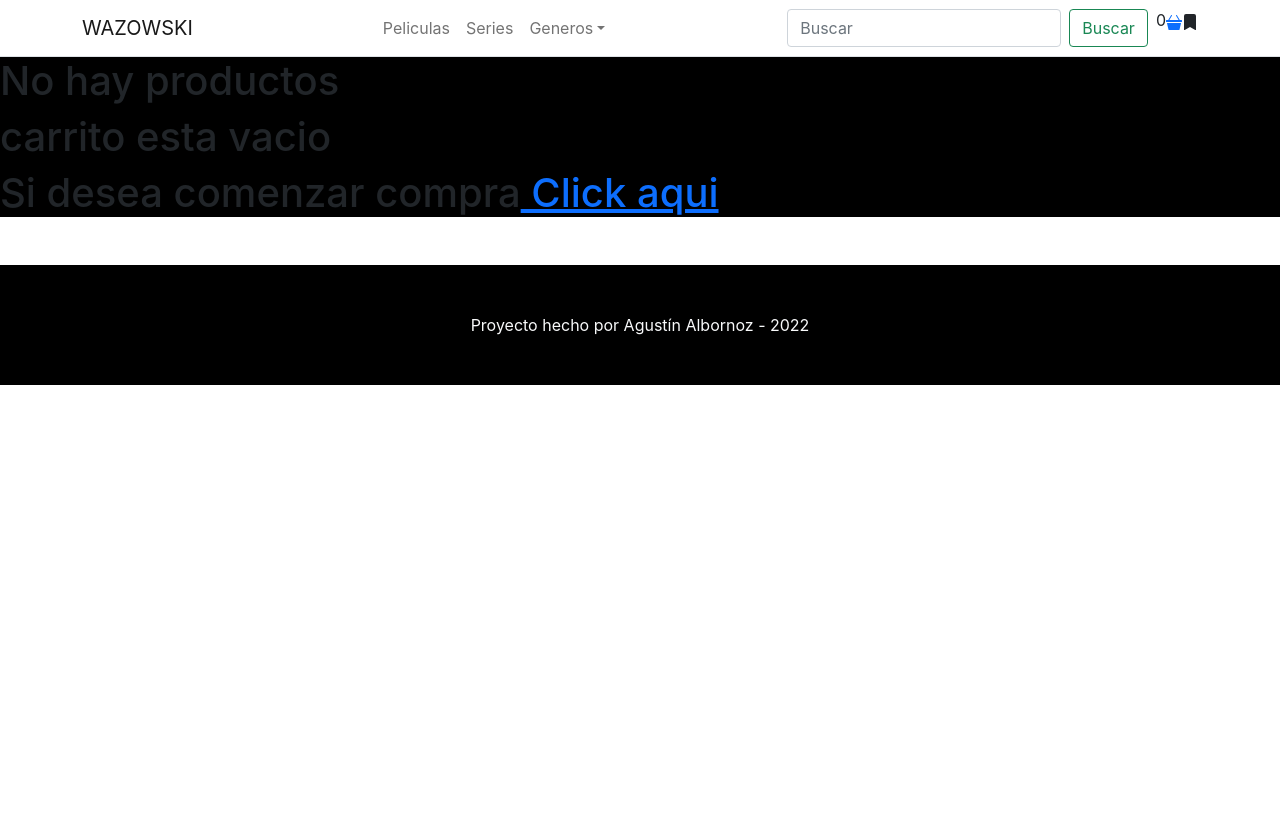
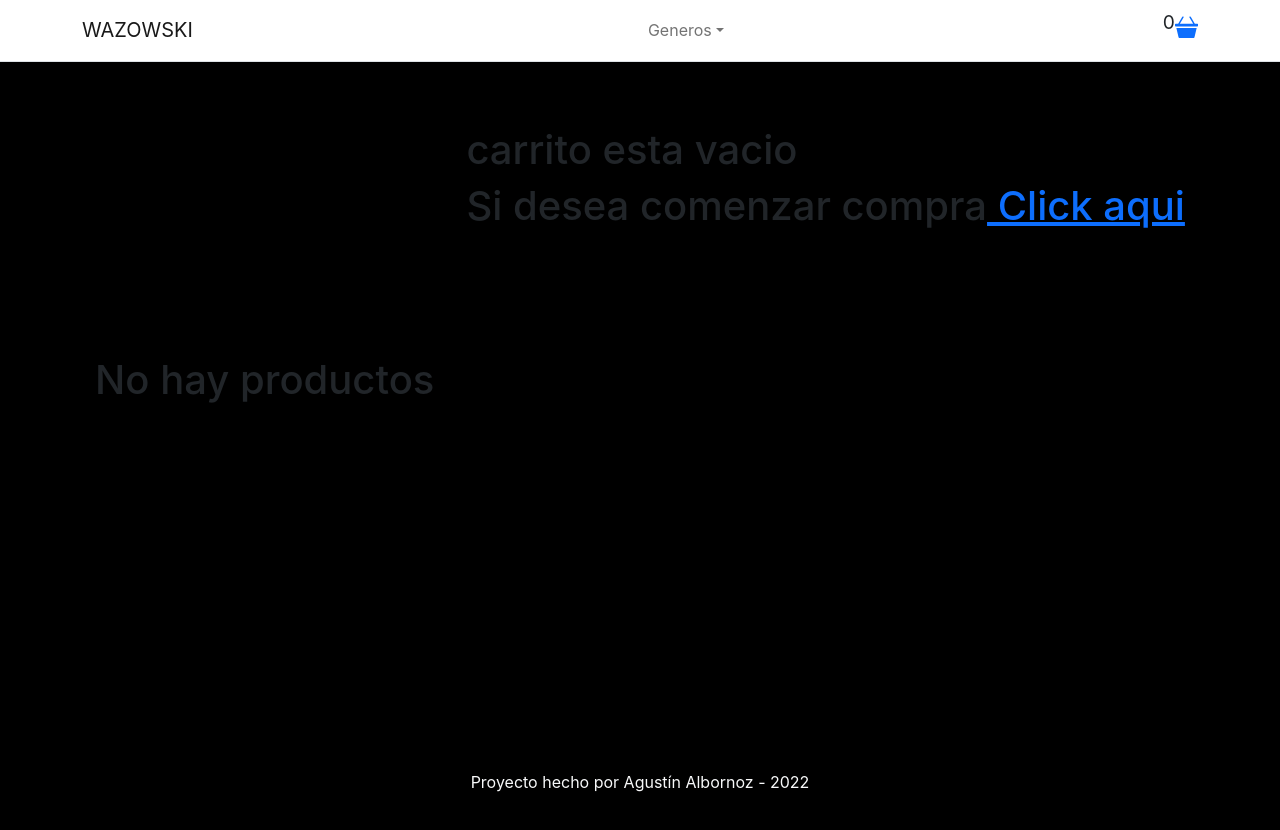
Before and after one commit to agustinAlbornoz/Movies-Albornoz, a React (Create React App) app: page /cart in a window 1280 px wide. Shown: the top 830 px of the page. Before the commit the page ends 800 px from the top, so only its background shows below. Built offline with nearby package versions, Linux system fonts and the light colour scheme; a web font is replaced by a local one.

Commit message:
change Cart section and selected stock

```diff
--- a/src/App.css
+++ b/src/App.css
@@ -45,20 +45,6 @@
     height: 40%;
 }
 
-.cartCard {
-
-    color: white;
-    background-color: Black;
-    height: 400px;
-    width: 50%
-}
-
-.cartCard img {
-    height: 400px;
-    width: auto;
-
-
-}
 
 .itemCount {
     align-items: center;
@@ -70,10 +56,54 @@
 
 }
 
-.cart{
+.cart {
     width: 100%;
-    height: auto;
-
+    height: 100%;
+    display: flex;
     align-items: center;
     justify-content: center;
+    padding-top: 5%;
 }
+
+.forms {
+    display: inline-block;
+    padding-bottom: 15px;
+    color: whitesmoke;
+
+}
+.textCart{
+    display:inline-flex;
+    height:80%;
+    width:100%;
+    margin-left: 15%;
+    margin-right: 50px;
+
+}
+.cartCard img{
+    margin-right:30px;
+    width: 10%;
+    height: 10%;
+}
+.cartCard button{
+    margin-left: 3%;
+}
+.listItem{
+    height:50%;
+    width: 80%;
+    padding-bottom: 40px;
+    padding-top: 20px;
+}
+.containerMoviesCart{
+    height:500px;
+    overflow: auto;
+}
+.footer{
+    background: black;
+    padding-top: 10%;
+    padding-bottom: 10%;
+}
+.iconCart{
+    text-align: center;
+    font-size: 120%;
+
+}
--- a/src/components/Cart/Cart.jsx
+++ b/src/components/Cart/Cart.jsx
@@ -90,6 +90,7 @@ const Cart = () => {
             <h3 className="text-uppercase text-center my-4">Datos personales</h3>
 
             <div className="form-group">
+              <h5>Nombre</h5>
               <input
                 onChange={handleInputChange}
                 type="text"
@@ -99,6 +100,7 @@ const Cart = () => {
                 value={form.buyer.name} />
             </div>
             <div className="form-group">
+            <h5>Apellido</h5>
               <input
                 onChange={handleInputChange}
                 type="text"
@@ -108,6 +110,7 @@ const Cart = () => {
                 value={form.buyer.lastName} />
             </div>
             <div className="form-group">
+            <h5>Email</h5>
               <input
                 onChange={handleInputChange}
                 type="email"
@@ -117,6 +120,7 @@ const Cart = () => {
                 value={form.buyer.email} />
             </div>
             <div className="form-group">
+            <h5>Telefono</h5>
               <input
                 onChange={handleInputChange}
                 type="text"
@@ -140,28 +144,31 @@ const Cart = () => {
         </>
       :
       <h1>No hay productos</h1>}
+
+
+      <ul className="containerMoviesCart">
       {carrito.length > 0 ? carrito.map((item, index) => {
         return (
+
           <>
-            <div className="cartCard">
-              <div className="d-md-flex align-items-center gap-5">
-                <img src={item.poster_path} alt={item.title} />
-                <div className="textCart">
-                  <h2>{item.title}</h2>
-                  <h4>Cantidad:{item.cantidad}</h4>
-                  <button className="btn btn-warning" onClick={() => deleteMovie(item.id)}>borrar pelicula</button>
+
+          <li className="listItem">
+
+                <div className="cartCard">
+                  <img src={item.poster_path} alt={item.title} />
+
+                  <h2>{item.title} (x{item.cantidad})-${item.price * item.cantidad}</h2>
+                  <button className="btn btn-warning" onClick={() => deleteMovie(item.id)}>🗑</button>
                   </div>
 
-              </div>
-            </div>
 
-
-
+            </li>
 
           </>
         )
 
       },
+
       )
 
         :
@@ -172,6 +179,8 @@ const Cart = () => {
         </div>
 
       }
+      </ul>
+
 
     </>
 
--- a/src/components/ItemCount/ItemCount.jsx
+++ b/src/components/ItemCount/ItemCount.jsx
@@ -15,11 +15,11 @@ const ItemCount = ({manejarClick, stock}) => {
   }
   return (
     <>
-    <Link to="" onClick={() => manejarClick(cantidad)}  className="btn btn-success w-100 text-light">Añadir al carrito</Link>
+    <Link to="" onClick={() => manejarClick(cantidad)}  className="btn btn-success w-35 text-light">Añadir al carrito</Link>
     <div className="d-md-flex text-center gap-5 align-items-center">
-    <button className="btn btn-success mt-3"onClick={restar}>restar</button>
-    <h1 className="mt-3"> comprar {cantidad}</h1>
-    <button className="btn btn-success mt-3" onClick={sumar}>sumar</button>
+    <button className="btn btn-success mt-3"onClick={restar}>➖</button>
+    <h1 className="mt-3">{cantidad}</h1>
+    <button className="btn btn-success mt-3" onClick={sumar}>➕</button>
     </div>
     </>
   )
--- a/src/components/footer/Footer.jsx
+++ b/src/components/footer/Footer.jsx
@@ -2,7 +2,9 @@ import React from 'react'
 
 const Footer = () => {
     return (
-        <div  className="w-100 bg-black text-light text-center p-5 my-5">Proyecto hecho por Agustín Albornoz - 2022</div>
+        <div className="footer">
+        <div  className="w-100 bg-black text-light text-center ">Proyecto hecho por Agustín Albornoz - 2022</div>
+        </div>
     )
 };
 
--- a/src/components/navbar/CartWidget.jsx
+++ b/src/components/navbar/CartWidget.jsx
@@ -1,13 +1,11 @@
 import React from 'react';
-import { BsBookmarkFill } from 'react-icons/bs';
 import { BsFillBasket3Fill } from 'react-icons/bs';
 import { Link } from 'react-router-dom';
 const CartWidget = () => {
     return (
-        <div>
+        <div className="iconCart">
 
         <Link to={'/cart'}><BsFillBasket3Fill /></Link>
-        <BsBookmarkFill />
 
         </div>
 
--- a/src/components/navbar/Navbar.jsx
+++ b/src/components/navbar/Navbar.jsx
@@ -15,12 +15,6 @@ export default function Navbar() {
                 </button>
                 <div id="menuNavegacion" className="collapse navbar-collapse">
                     <ul className="navbar-nav mx-auto">
-                        <li className="nav-item">
-                            <a className="nav-link" href="#">Peliculas</a>
-                        </li>
-                        <li className="nav-item">
-                            <a className="nav-link" href="#">Series</a>
-                        </li>
                         <li className="nav-item dropdown">
                             <a className="nav-link dropdown-toggle" href="#" id="navbarDropdown" role="button" data-bs-toggle="dropdown" aria-expanded="false">
                                 Generos
@@ -40,14 +34,14 @@ export default function Navbar() {
 
                         </li>
                     </ul>
-                    <form className="d-flex mx-2">
-                        <input className="form-control me-2" type="search" placeholder="Buscar" aria-label="Search" />
-                        <button className="btn btn-outline-success" type="submit">Buscar</button>
-                    </form>
+
                 </div>
+                    <div className="iconCart">
                     <CartNumber cartNumber={carrito.length} >
                         <CartWidget/>
                     </CartNumber>
+                    </div>
+
             </div>
 
         </nav>
--- a/src/index.css
+++ b/src/index.css
@@ -14,3 +14,11 @@ code {
 #itemCard{
   display: inline-block;
 }
+.cartCard{
+  display:flex;
+  align-items: center;
+  }
+  .forms{
+  display:flex;
+  align-items: center;
+  }
```
